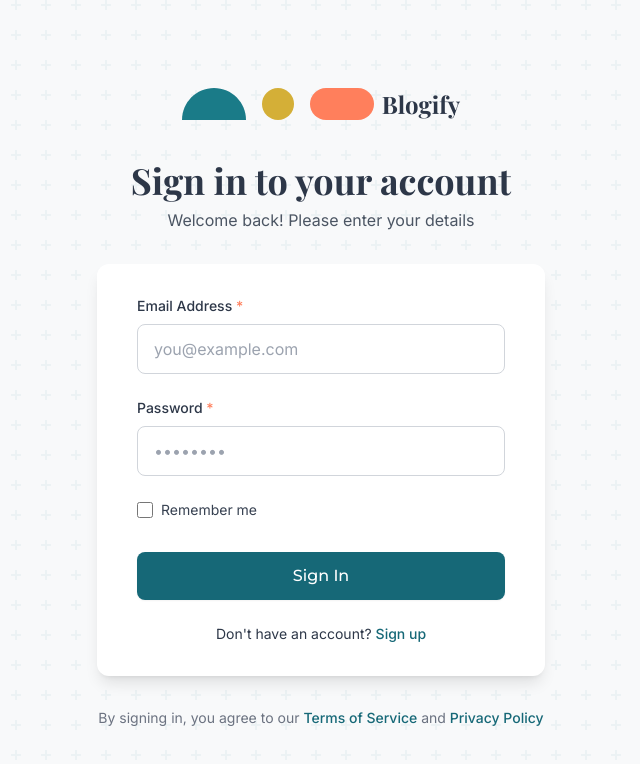
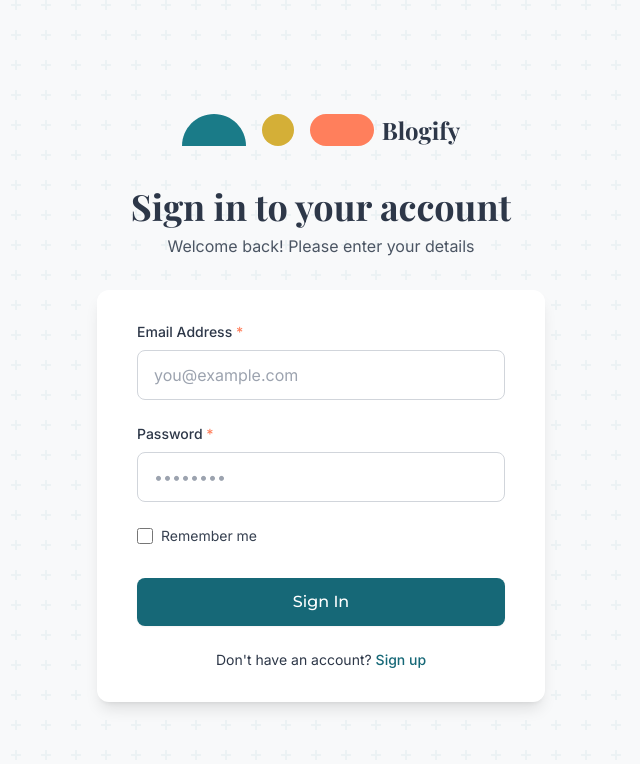
Before and after one commit to ShakthiSundar-K/Blog_Website_MERN, a React (Vite) app in the folder frontend/: page /sign-in in a window 1280 px wide. Shown: the top 764 px of the page, without its empty margins (319-959 px from the left). Built offline with nearby package versions, Linux system fonts and the light colour scheme.

Commit message:
update VITE_BASE_URL for production and remove Terms of Service and Privacy Policy links from SignIn component

```diff
--- a/frontend/src/pages/SignIn.jsx
+++ b/frontend/src/pages/SignIn.jsx
@@ -198,23 +198,6 @@ const SignIn = () => {
             </div>
           </form>
         </Card>
-
-        <p className='mt-8 text-center text-sm text-gray-500'>
-          By signing in, you agree to our{" "}
-          <a
-            href='/terms'
-            className='font-medium text-teal-700 hover:text-teal-600 transition-colors'
-          >
-            Terms of Service
-          </a>{" "}
-          and{" "}
-          <a
-            href='/privacy'
-            className='font-medium text-teal-700 hover:text-teal-600 transition-colors'
-          >
-            Privacy Policy
-          </a>
-        </p>
       </div>
     </div>
   );
--- a/frontend/src/pages/SignUp.jsx
+++ b/frontend/src/pages/SignUp.jsx
@@ -239,23 +239,6 @@ const SignUp = () => {
             </form>
           )}
         </Card>
-
-        <p className='mt-8 text-center text-sm text-gray-500'>
-          By signing up, you agree to our{" "}
-          <a
-            href='/terms'
-            className='font-medium text-teal-700 hover:text-teal-600 transition-colors'
-          >
-            Terms of Service
-          </a>{" "}
-          and{" "}
-          <a
-            href='/privacy'
-            className='font-medium text-teal-700 hover:text-teal-600 transition-colors'
-          >
-            Privacy Policy
-          </a>
-        </p>
       </div>
     </div>
   );
```
Also changed, not shown: 1 other file (tests, documents, lock files or other folders).
